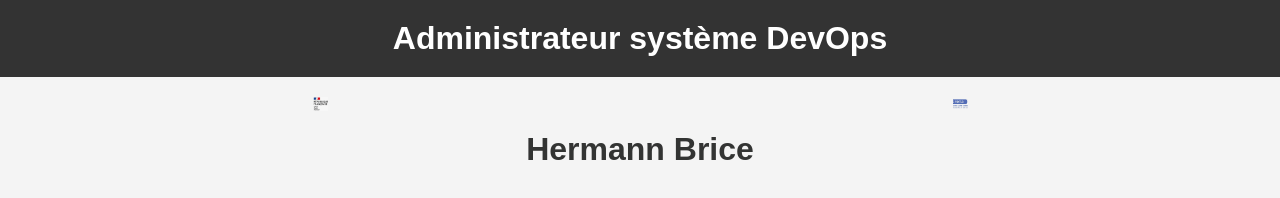
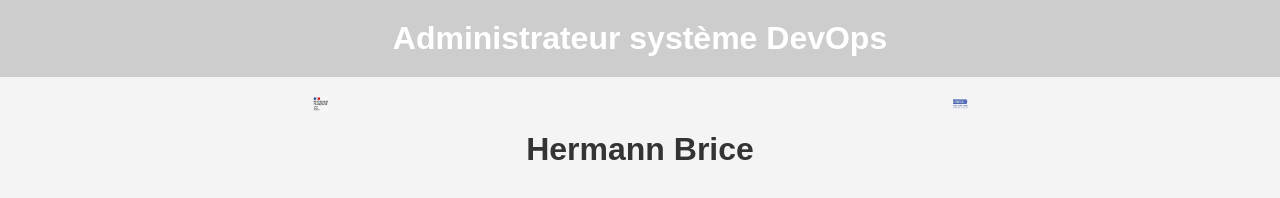
Before and after one commit to hermannbrice12/Projet-Docker-Kubernetes, a plain HTML site: page projet_docker/frontend/index.html in a window 1280 px wide. Drawn offline with Linux system fonts and the light colour scheme.

Commit message:
Update index.html

```diff
--- a/projet_docker/frontend/index.html
+++ b/projet_docker/frontend/index.html
@@ -13,7 +13,7 @@
             padding: 0;
         }
         header {
-            background-color: #333;
+            background-color: #3333;
             color: white;
             padding: 20px 0;
         }
```
